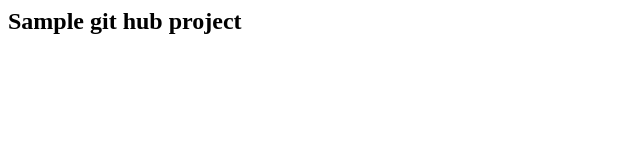
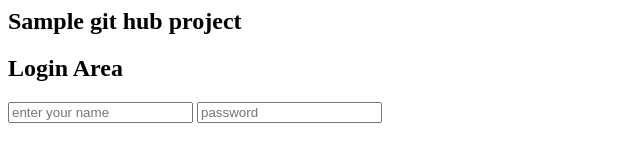
Before and after one commit to Bhaskar-ui/sample-project, a plain HTML site: page index.html in a window 1280 px wide. Shown: the whole page, without its empty margins (0-640 px from the left). Drawn offline with Linux system fonts and the light colour scheme.

Commit message:
index login form

```diff
--- a/index.html
+++ b/index.html
@@ -1,3 +1,10 @@
 <nav>
     <h1 class="name">Sample git hub project</h1>
 </nav>
+<div class="Login-form">
+<form action="#">
+<h2>Login Area</h2>
+<input type="text" placeholder="enter your name">
+<input type="password" placeholder="password">
+</form>
+</div>
```
